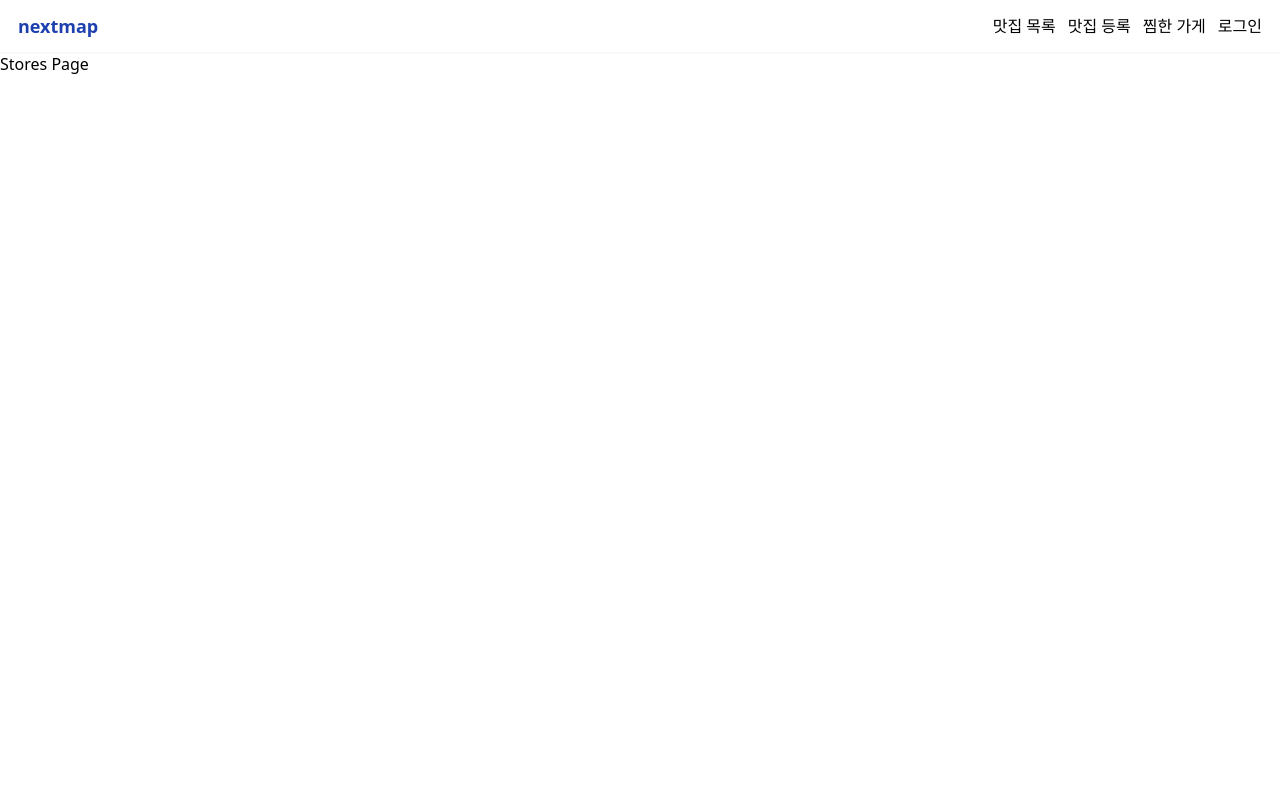
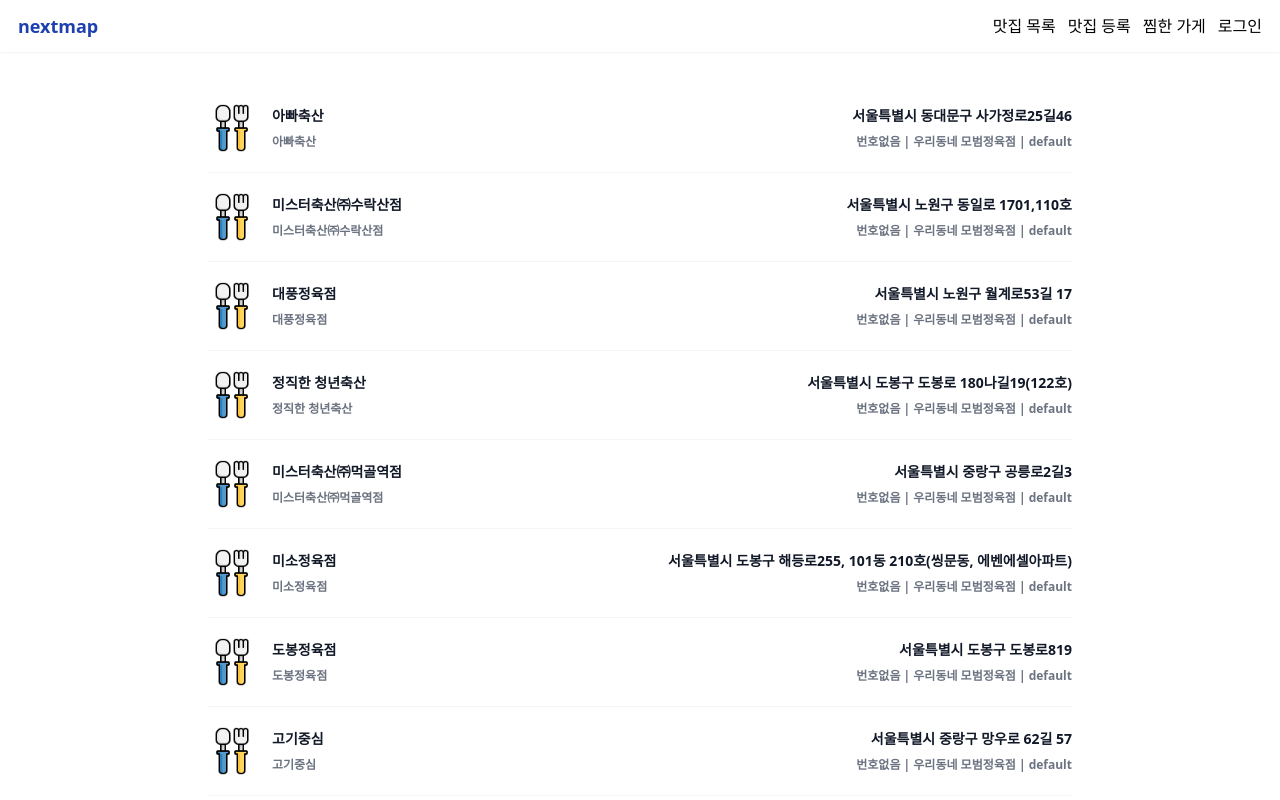
Before and after one commit to byeongminn/next-map, a Next.js app: page /stores in a window 1280 px wide. Shown: the top 800 px of the page. Built offline with nearby package versions, Linux system fonts and the light colour scheme; no server answers.

Commit message:
refactor: getStaticProps, getServerSideProps로 데이터를 가져오도록 수정

```diff
--- a/src/components/Markers/index.tsx
+++ b/src/components/Markers/index.tsx
@@ -3,14 +3,14 @@
 
 interface MarkerProps {
   map: any;
-  storeDatas: any[];
+  stores: any[];
   setCurrentStore: Dispatch<SetStateAction<any>>;
 }
 
-export const Markers = ({ map, storeDatas, setCurrentStore }: MarkerProps) => {
+export const Markers = ({ map, stores, setCurrentStore }: MarkerProps) => {
   const loadKakaoMarkers = useCallback(() => {
     if (map) {
-      storeDatas?.map((store) => {
+      stores?.map((store) => {
         var imageSrc = store?.bizcnd_code_nm
             ? `/images/markers/${store?.bizcnd_code_nm}.png`
             : '/images/markers/default.png', // 마커이미지의 주소입니다
@@ -67,7 +67,7 @@
         });
       });
     }
-  }, [map, setCurrentStore, storeDatas]);
+  }, [map, setCurrentStore, stores]);
 
   useEffect(() => {
     loadKakaoMarkers();
--- /dev/null
+++ b/src/pages/api/stores.ts
@@ -0,0 +1,13 @@
+import { StoreType } from '@/interface';
+import type { NextApiRequest, NextApiResponse } from 'next';
+
+export default async function handler(
+  req: NextApiRequest,
+  res: NextApiResponse<StoreType[]>,
+) {
+  const stores = (await import('@/data/store_data.json'))[
+    'DATA'
+  ] as StoreType[];
+
+  res.status(200).json(stores);
+}
--- a/src/pages/index.tsx
+++ b/src/pages/index.tsx
@@ -1,21 +1,26 @@
 import { Map, Markers, StoreBox } from '@/components';
-
-import * as stores from '@/data/store_data.json';
+import { StoreType } from '@/interface';
 import { useState } from 'react';
 
-export default function Home() {
+export async function getStaticProps() {
+  const stores = await fetch(
+    `${process.env.NEXT_PUBLIC_API_URL}/api/stores`,
+  ).then((res) => res.json());
+
+  return {
+    props: { stores },
+    revalidate: 60 * 60,
+  };
+}
+
+export default function Home({ stores }: { stores: StoreType[] }) {
   const [map, setMap] = useState(null);
   const [currentStore, setCurrentStore] = useState(null);
-  const storeDatas = stores['DATA'];
 
   return (
     <>
       <Map setMap={setMap} />
-      <Markers
-        map={map}
-        storeDatas={storeDatas}
-        setCurrentStore={setCurrentStore}
-      />
+      <Markers map={map} stores={stores} setCurrentStore={setCurrentStore} />
       <StoreBox store={currentStore} setStore={setCurrentStore} />
     </>
   );
--- a/src/pages/stores/index.tsx
+++ b/src/pages/stores/index.tsx
@@ -1,3 +1,54 @@
-export default function StoresPage() {
-  return <div>Stores Page</div>;
+import { StoreType } from '@/interface';
+import Image from 'next/image';
+
+export async function getServerSideProps() {
+  const stores = await fetch(
+    `${process.env.NEXT_PUBLIC_API_URL}/api/stores`,
+  ).then((res) => res.json());
+
+  return {
+    props: { stores },
+  };
 }
+
+export default function StoresPage({ stores }: { stores: StoreType[] }) {
+  return (
+    <div className="px-4 md:max-w-4xl mx-auto py-8">
+      <ul role="list" className="divide-y divide-gray-100">
+        {stores?.map((store, index) => (
+          <li className="flex justify-between gap-x-6 py-5" key={index}>
+            <div className="flex gap-x-4">
+              <Image
+                src={
+                  store?.bizcnd_code_nm
+                    ? `/images/markers/${store?.bizcnd_code_nm}.png`
+                    : '/images/markers/default.png'
+                }
+                width={48}
+                height={48}
+                alt="아이콘 이미지"
+              />
+              <div>
+                <div className="text-sm font-semibold leading-6 text-gray-900">
+                  {store?.upso_nm}
+                </div>
+                <div className="mt-1 text-xs truncate font-semibold leading-5 text-gray-500">
+                  {store?.upso_nm}
+                </div>
+              </div>
+            </div>
+            <div className="hidden sm:flex sm:flex-col sm:items-end">
+              <div className="text-sm font-semibold leading-6 text-gray-900">
+                {store?.rdn_code_nm}
+              </div>
+              <div className="mt-1 text-xs truncate font-semibold leading-5 text-gray-500">
+                {store?.tel_no || '번호없음'} | {store?.crtfc_gbn_nm} |{' '}
+                {store?.bizcnd_code_nm}
+              </div>
+            </div>
+          </li>
+        ))}
+      </ul>
+    </div>
+  );
+}
```
